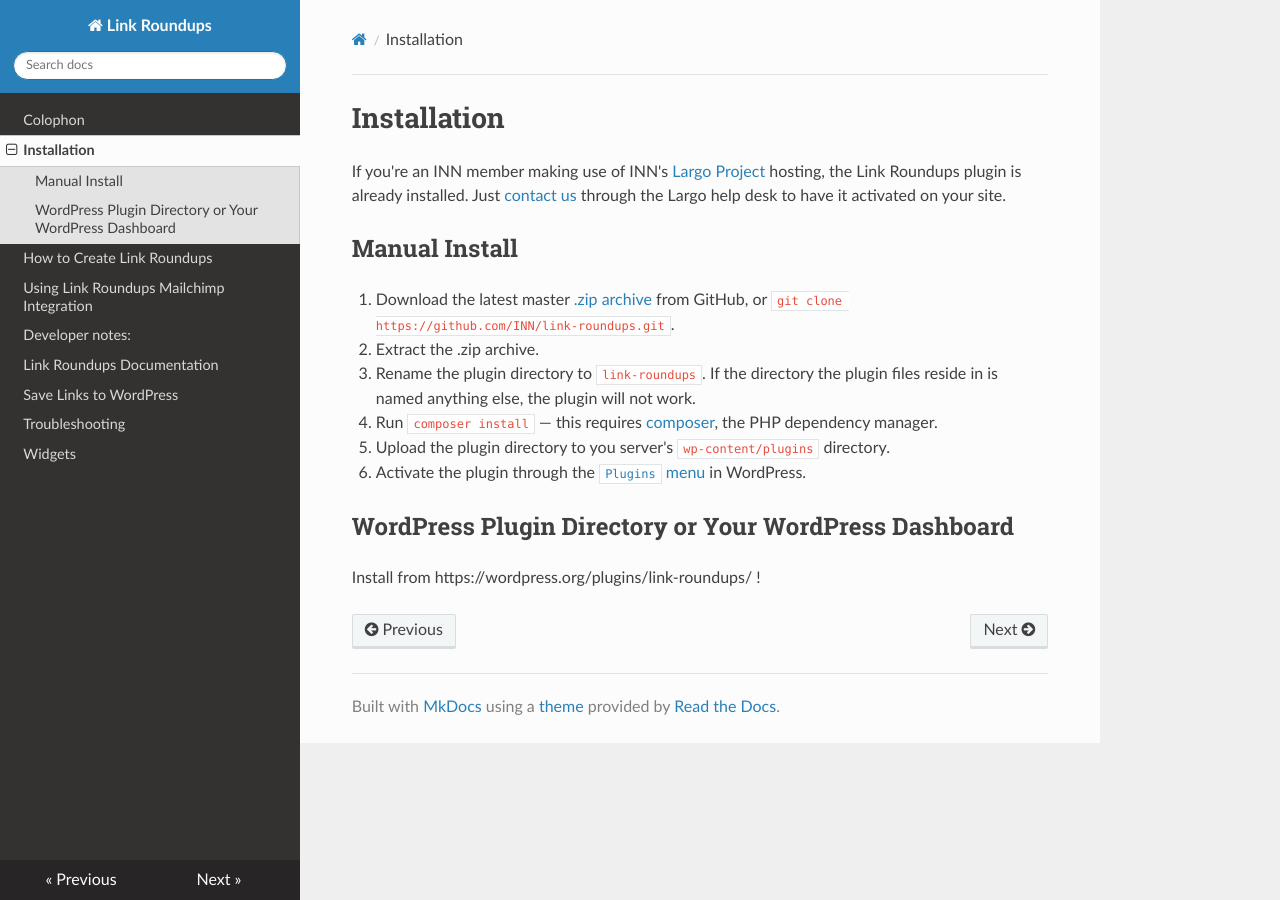
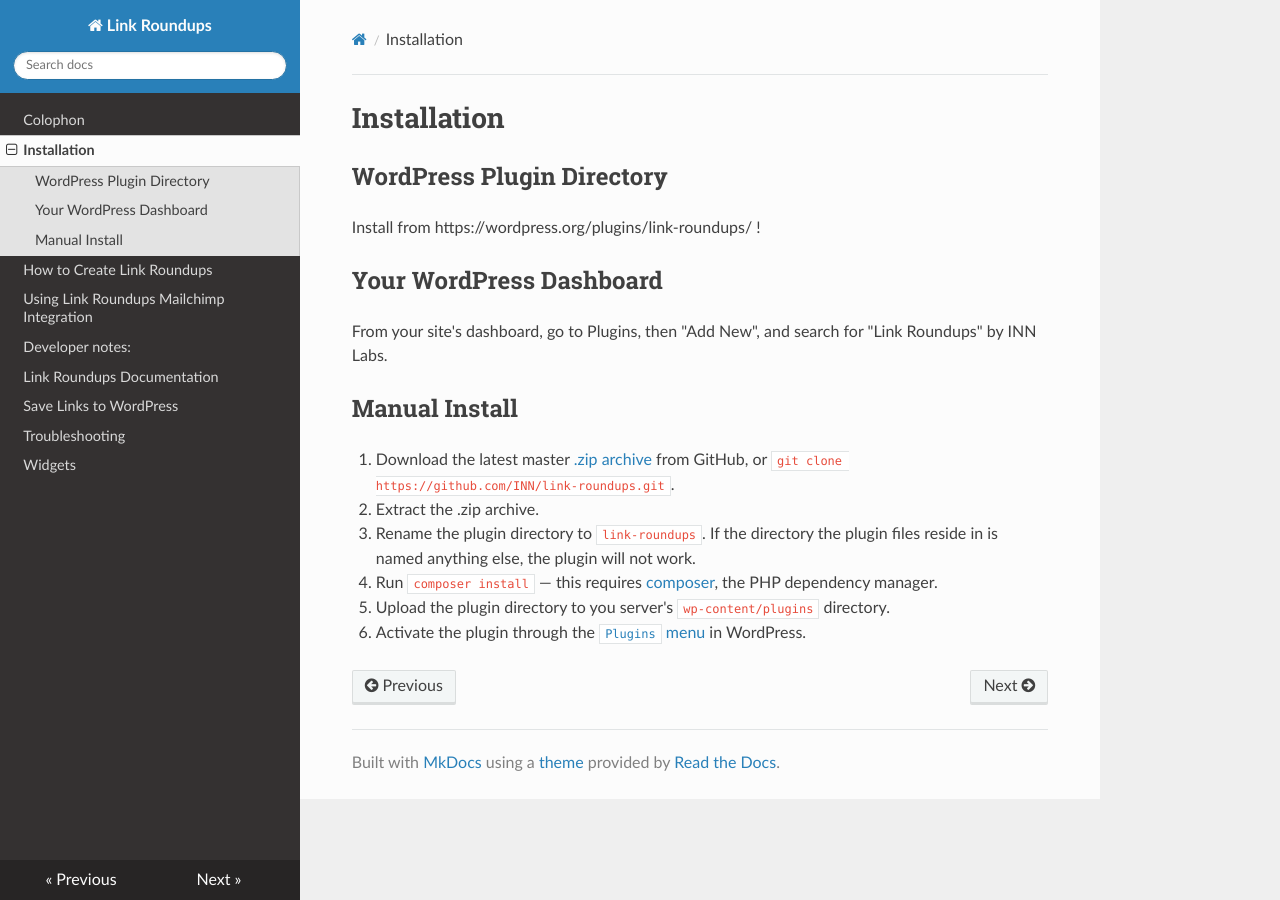
Before and after one commit to INN/link-roundups, an MkDocs documentation site: the page built from docs/installation.md, in a window 1280 px wide. Built offline with MkDocs 1.6.1, drawn with Linux system fonts in a browser that asks for light colours; nearby versions of some CDN libraries.

Commit message:
Update a bunch of wp.org metadata

```diff
--- a/bower.json
+++ b/bower.json
@@ -3,7 +3,7 @@
   "description": "A WordPress plugin that makes it easy to collect links, turn them into roundup posts and produce roundup newsletters using MailChimp.",
   "main": "link-roundups.php",
   "authors": [
-    "INN Nerds <nerds@inn.org>"
+    "INN Labs <support@inn.org>"
   ],
   "license": "MIT",
   "homepage": "https://github.com/INN/link-roundups",
@@ -14,6 +14,7 @@
     "node_modules",
     "bower_components",
     "js/vendor",
+    "vendor",
     "test",
     "tests"
   ],
--- a/docs/installation.md
+++ b/docs/installation.md
@@ -1,6 +1,12 @@
 # Installation
 
-If you're an INN member making use of INN's [Largo Project](https://largoproject.org) hosting, the Link Roundups plugin is already installed. Just [contact us](http://jira.inn.org/servicedesk/customer/portal/4) through the Largo help desk to have it activated on your site.
+## WordPress Plugin Directory
+
+Install from https://wordpress.org/plugins/link-roundups/ !
+
+## Your WordPress Dashboard
+
+From your site's dashboard, go to Plugins, then "Add New", and search for "Link Roundups" by INN Labs.
 
 ## Manual Install
 
@@ -10,7 +16,3 @@ If you're an INN member making use of INN's [Largo Project](https://largoproject
 4. Run `composer install` &mdash; this requires [composer](https://getcomposer.org/), the PHP dependency manager.
 4. Upload the plugin directory to you server's `wp-content/plugins` directory.
 5. Activate the plugin through the [`Plugins` menu](https://codex.wordpress.org/Plugins_Screen) in WordPress.
-
-## WordPress Plugin Directory or Your WordPress Dashboard
-
-Install from https://wordpress.org/plugins/link-roundups/ !
```
Also changed, not shown: README.md (+5 -5 lines), contributing.md (+3 -6 lines), README.txt, 1 other file.
